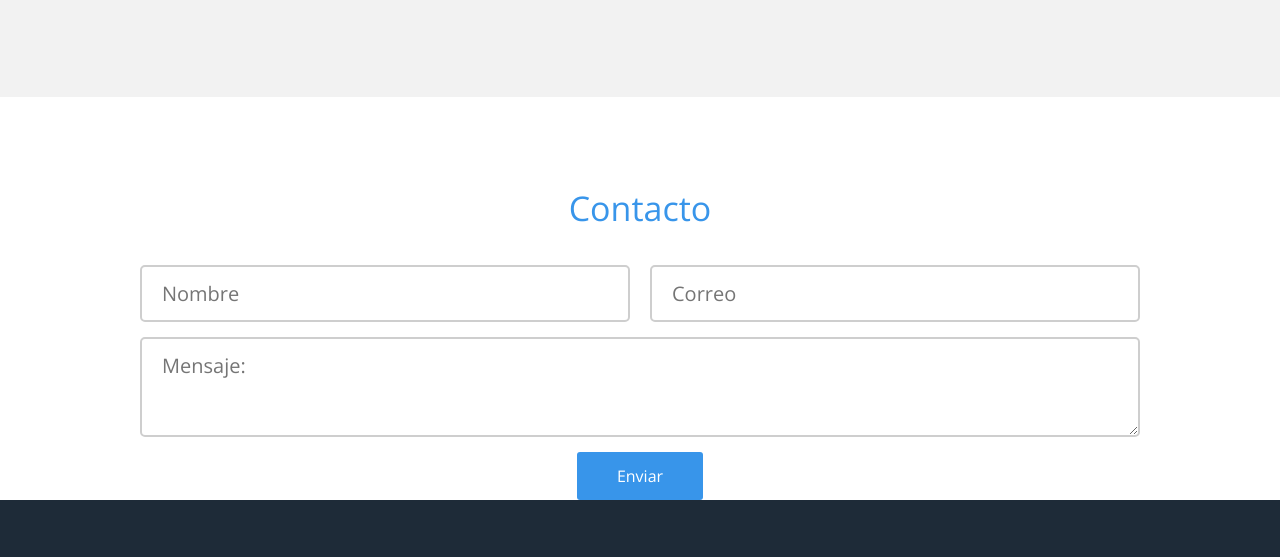
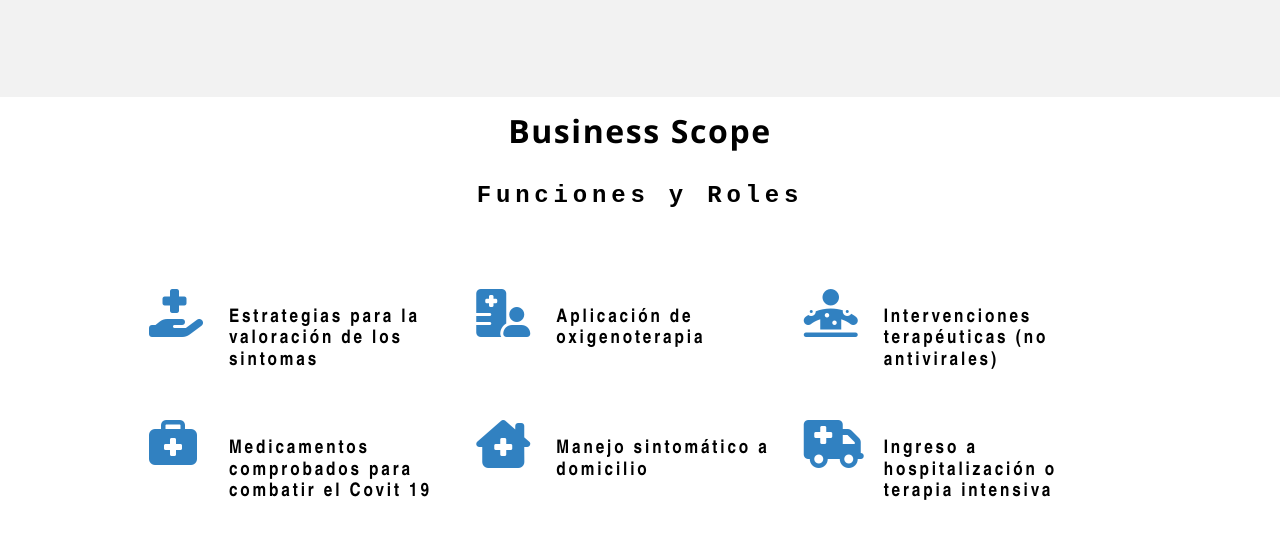
Before and after one commit to Vinici0/ProyectoAplicacionesWeb, a plain HTML site: page index.html in a window 1280 px wide. Shown: the part 1680-2237 px from the top of the page. Drawn offline with nearby package versions, Linux system fonts and the light colour scheme.

Commit message:
Business-Scope-v1

```diff
--- a/css/estilos.css
+++ b/css/estilos.css
@@ -1,7 +1,7 @@
-*{
+* {
     -webkit-box-sizing: border-box;
     -moz-box-sizing: border-box;
-    box-sizing:border-box ;
+    box-sizing: border-box;
     /*Para que todo tenga la misma cantidad de anchura*/
 }
 
@@ -11,25 +11,23 @@ body {
     font-size: 16px;
 }
 
-.contenedor{
+.contenedor {
     width: 90%;
     max-width: 1000px;
-   /* background: #ccc;*/
-    margin:auto;/*Para cetrar todo*/
+    /* background: #ccc;*/
+    margin: auto; /*Para cetrar todo*/
     overflow: hidden;
 }
 
-
 /* ------ ------ HEADER ------- -----*/
 header {
-    background: url('../img/006\ Columnas.png') #44709d;
+    background: url("../img/006\ Columnas.png") #44709d;
     background-repeat: no-repeat;
     background-position: center;
-    max-height: 600px;/*Alto maximo*/
-
+    max-height: 600px; /*Alto maximo*/
 }
 
-header .menu{
+header .menu {
     margin: 40px 0;
 }
 
@@ -38,16 +36,16 @@ header .menu a {
     color: #fff;
     padding-bottom: 9px;
     display: inline-block;
-    text-decoration:none ;
+    text-decoration: none;
     border-bottom: 2px solid transparent;
     font-size: 1em;
 }
 
-header .menu a:hover{
+header .menu a:hover {
     border-bottom: 2px solid #fff;
 }
 
-header .contenedor-texto{
+header .contenedor-texto {
     display: flex;
     justify-content: center;
     align-content: center;
@@ -63,56 +61,51 @@ header .contenedor-texto .texto {
 }
 
 header .contenedor-texto .texto h1,
-header .contenedor-texto .texto h2{
+header .contenedor-texto .texto h2 {
     color: #fff;
     font-weight: 300;
     margin: 0;
 }
 
-header .contenedor-texto .texto .nombre{
+header .contenedor-texto .texto .nombre {
     margin-bottom: 10px;
     font-size: 50px;
     line-height: 50px;
-
 }
 
-header .contenedor-texto .texto .profecion{
+header .contenedor-texto .texto .profecion {
     font-size: 25px;
     line-height: 25px;
-
 }
 
 /* ------ ------ MAIN ------- -----*/
-.main .contenedor{
+.main .contenedor {
     overflow: visible;
 }
-
-
 
 .main .acerca-de {
     text-align: center;
 }
 
-.main .acerca-de .foto{
+.main .acerca-de .foto {
     margin-top: -60px;
-
 }
 
-.main .acerca-de .foto img{
+.main .acerca-de .foto img {
     vertical-align: top;
     border-radius: 50%;
-    border: 5px solid rgba( 255, 255, 255, 0.2)
+    border: 5px solid rgba(255, 255, 255, 0.2);
 }
 
-.main .acerca-de .texto{
+.main .acerca-de .texto {
     color: #5a5a5a;
-    font-size: 1em;/*16px*/
+    font-size: 1em; /*16px*/
     line-height: 30px;
     width: 80%;
-    margin:40px auto 60px auto;
+    margin: 40px auto 60px auto;
 }
 
-.main .acerca-de .texto .titulo{
+.main .acerca-de .texto .titulo {
     font-size: 34px;
     line-height: 34px;
     margin-bottom: 40px;
@@ -121,13 +114,13 @@ header .contenedor-texto .texto .profecion{
     text-align: center;
 }
 
-.main .acerca-de .texto .bold{
+.main .acerca-de .texto .bold {
     color: #3895ea;
     text-decoration: underline;
 }
 
 .main .calculo input[type="altura"],
-.main .calculo input[type="peso"]{
+.main .calculo input[type="peso"] {
     width: 10%;
 }
 
@@ -136,8 +129,8 @@ header .contenedor-texto .texto .profecion{
     padding: 60px 0; /*Para el IMC*/
 }
 
-.main .trabajos .contenedor{
-    overflow: hidden;/*SOLUCIONAR POSIBLES ERRORES DE ESPACIADO*/
+.main .trabajos .contenedor {
+    overflow: hidden; /*SOLUCIONAR POSIBLES ERRORES DE ESPACIADO*/
 }
 
 .main .trabajos .titulo {
@@ -157,46 +150,113 @@ header .contenedor-texto .texto .profecion{
     justify-content: space-between;
 }
 
-.main .trabajos .contenedor-trabajos .trabajo{
+.main .trabajos .contenedor-trabajos .trabajo {
     width: 23%;
     margin-bottom: 40px;
-
 }
 
-.main .trabajos .contenedor-trabajos .trabajo .thumb{
+.main .trabajos .contenedor-trabajos .trabajo .thumb {
     width: 100%;
     margin-bottom: 10px;
 }
 
-.main .trabajos .contenedor-trabajos .trabajo .thumb img{
-    width:100%;
+.main .trabajos .contenedor-trabajos .trabajo .thumb img {
+    width: 100%;
     vertical-align: top;
     border-radius: 4px;
 }
 
-.main .trabajos .contenedor-trabajos .trabajo .descripcion{
+.main .trabajos .contenedor-trabajos .trabajo .descripcion {
     text-align: center;
 }
 
-.main .trabajos .contenedor-trabajos .trabajo .descripcion .nombre{
+.main .trabajos .contenedor-trabajos .trabajo .descripcion .nombre {
     font-weight: 700;
     color: #3895ea;
     margin-bottom: 10px;
 }
 
-.main .trabajos .contenedor-trabajos .trabajo .descripcion .categoria{
+.main .trabajos .contenedor-trabajos .trabajo .descripcion .categoria {
     font-size: 14px;
     color: #636363;
 }
 
+/* PARTE NUEVA MAIN-ARTICL / INICIO */
+
+.contenedor-services {
+    display: grid;
+    place-content: center;
+    place-items: center;
+}
+
+.business-scope {
+    width: 85%;
+    border-radius: 20px;
+    background: #fff;
+}
+
+.titule_medical {
+    display: flex;
+    justify-content: center;
+}
+
+.t_num1 {
+    margin: 1rem 0;
+    font-size: 2rem;
+    font-family: "Segoe UI", Tahoma, Geneva, Verdana, sans-serif;
+    letter-spacing: 0.1rem;
+}
+
+.t_num2 {
+    font-size: 1.5rem;
+    font-family: "Courier New", Courier, monospace;
+    letter-spacing: 0.3rem;
+    font-weight: 600;
+}
+
+.medical_items {
+    display: flex;
+    flex-flow: row wrap;
+    justify-content: center;
+    padding: 3rem;
+}
+
+.medical_item {
+    display: flex;
+    width: 33%;
+    margin-bottom: 2rem;
+}
+
+.medical_item_inner {
+    display: flex;
+    width: 90%;
+}
+
+.medical_item_icon {
+    display: flex;
+}
+
+.medical_item_icon i {
+    width: 4rem;
+    font-size: 3rem;
+    margin-right: 1rem;
+    color: #0b69b6d7;
+}
+
+.medical_item_context h3 {
+    margin-bottom: 1rem;
+    font-family: "Arial Narrow", Arial, sans-serif;
+    font-weight: 600;
+    letter-spacing: 0.18rem;
+}
+/* PARTE NUEVA MAIN-ARTICL / FIN */
 
 /* ------ ------ FOOTER ------- -----*/
 footer {
     padding: 60px 0;
-
 }
 
-footer .contacto .titulo{
+footer .contacto .titulo {
     font-size: 34px;
     line-height: 34px;
     margin-bottom: 40px;
@@ -205,10 +265,10 @@ footer .contacto .titulo{
     text-align: center;
 }
 
-footer .contacto .formulario{
+footer .contacto .formulario {
     display: flex;
-    flex-wrap: wrap;/*Dividir el espacio*/
-    justify-content: space-between;/*Separar el espacio de cada elemento*/
+    flex-wrap: wrap; /*Dividir el espacio*/
+    justify-content: space-between; /*Separar el espacio de cada elemento*/
 }
 
 footer .contacto .formulario input[type="text"],
@@ -218,7 +278,7 @@ footer .contacto .formulario textarea {
     border-radius: 5px;
     padding: 15px 20px;
     font-size: 20px;
-    color:#a4a4a4 ;
+    color: #a4a4a4;
 }
 /*
 footer .contacto .formulario input[type="text"]:focus,
@@ -243,15 +303,14 @@ footer .contacto .formulario textarea {
     margin-bottom: 15px;
 }
 
-footer .contacto .formulario .boton{
-    margin:auto;
-    background:#3895ea ;
+footer .contacto .formulario .boton {
+    margin: auto;
+    background: #3895ea;
     color: #fff;
     border: none;
     border-radius: 3px;
     padding: 15px 40px;
     cursor: pointer;
-
 }
 
 footer .contacto .formulario .boton:hover {
@@ -263,19 +322,18 @@ footer .redes-sociales {
     padding: 60px 0;
 }
 
-footer .contenedor{
+footer .contenedor {
     display: flex;
     justify-content: center;
 }
 
-footer .redes-sociales a{
-    color:#fff;
+footer .redes-sociales a {
+    color: #fff;
     text-align: center;
     width: 100px;
     display: block;
-    padding:15px 0 ;
+    padding: 15px 0;
     border-radius: 3px;
     font-size: 30px;
     margin: 0 20px;
-
 }
--- a/index.html
+++ b/index.html
@@ -1,23 +1,20 @@
 <!DOCTYPE html>
 <html lang="en">
+
 <head>
   <meta charset="UTF-8" />
   <meta http-equiv="X-UA-Compatible" content="IE=edge" />
   <meta name="viewport" content="width=device-width, initial-scale=1.0" />
   <link rel="preconnect" href="https://fonts.gstatic.com" />
-    <script
-      src="https://kit.fontawesome.com/0ea7a89597.js"
-      crossorigin="anonymous"
-    ></script>
-    <link
-      href="https://fonts.googleapis.com/css2?family=Open+Sans:ital,wght@0,300;0,400;0,600;0,700;1,600&display=swap"
-      rel="stylesheet"
-    />
+  <script src="https://kit.fontawesome.com/0ea7a89597.js" crossorigin="anonymous"></script>
+  <link href="https://fonts.googleapis.com/css2?family=Open+Sans:ital,wght@0,300;0,400;0,600;0,700;1,600&display=swap"
+    rel="stylesheet" />
   <link rel="stylesheet" href="css/estilos.css" />
   <link rel="stylesheet" href="css/normalize.css" />
 
   <title>IMC</title>
 </head>
+
 <body>
   <header>
     <div class="contenedor">
@@ -87,10 +84,7 @@
           </div>
           <div class="trabajo">
             <div class="thumb">
-                <img
-                  src="img/Trabajos/CantidadesDeProteinasEnAlimentos.jpg-min.png"
-                  alt="Dasayunos"
-                />
+              <img src="img/Trabajos/CantidadesDeProteinasEnAlimentos.jpg-min.png" alt="Dasayunos" />
             </div>
             <div class="descripcion">
               <p class="nombre">Dasayunos</p>
@@ -108,10 +102,9 @@
           </div>
           <div class="trabajo">
             <div class="thumb">
-                 <a href="https://www.youtube.com/watch?v=MY_gyv3ZDLE&list=RDCMUCQkaczRlyBjl3UKBH59W3XQ&start_radio=1&t=7s"><img
-                  src="img/Trabajos/EjerciciosParaBajarDepeso.jpg-min.png"
-                  alt="Dasayunos"
-                /></a>
+              <a
+                href="https://www.youtube.com/watch?v=MY_gyv3ZDLE&list=RDCMUCQkaczRlyBjl3UKBH59W3XQ&start_radio=1&t=7s"><img
+                  src="img/Trabajos/EjerciciosParaBajarDepeso.jpg-min.png" alt="Dasayunos" /></a>
             </div>
             <div class="descripcion">
               <p class="nombre">Dasayunos</p>
@@ -120,10 +113,7 @@
           </div>
           <div class="trabajo">
             <div class="thumb">
-                <img
-                  src="img/Trabajos/EjerciciosParaGanarMasa.jpg-min.png"
-                  alt="Dasayunos"
-                />
+              <img src="img/Trabajos/EjerciciosParaGanarMasa.jpg-min.png" alt="Dasayunos" />
             </div>
             <div class="descripcion">
               <p class="nombre">Dasayunos</p>
@@ -132,10 +122,7 @@
           </div>
           <div class="trabajo">
             <div class="thumb">
-                <img
-                  src="img/Trabajos/TutorialesDeEjercicios-min.jpg.png"
-                  alt="Dasayunos"
-                />
+              <img src="img/Trabajos/TutorialesDeEjercicios-min.jpg.png" alt="Dasayunos" />
             </div>
             <div class="descripcion">
               <p class="nombre">Dasayunos</p>
@@ -147,6 +134,105 @@
     </section>
   </section>
 
+  <div class="contenedor-services">
+    <section class="business-scope">
+      <h2 class="titule_medical t_num1">Business Scope</h2>
+      <h4 class="titule_medical t_num2">Funciones y Roles</h4>
+      <div class="medical_items">
+        <div class="medical_item">
+          <div class="medical_item_inner">
+            <div class="medical_item_icon">
+              <picture>
+                <i class="fas fa-hand-holding-medical"></i>
+              </picture>
+            </div>
+            <div class="medical_item_context">
+              <h3>Estrategias para la valoración de los sintomas</h3>
+              <div>
+                <p></p>
+              </div>
+            </div>
+          </div>
+        </div>
+        <div class="medical_item">
+          <div class="medical_item_inner">
+            <div class="medical_item_icon">
+              <picture>
+                <i class="fas fa-hospital-user"></i>
+                <!-- <i class="fas fa-lungs"></i> -->
+              </picture>
+            </div>
+            <div class="medical_item_context">
+              <h3>Aplicación de oxigenoterapia</h3>
+              <div>
+                <p></p>
+              </div>
+            </div>
+          </div>
+        </div>
+        <div class="medical_item">
+          <div class="medical_item_inner">
+            <div class="medical_item_icon">
+              <picture>
+                <i class="fas fa-diagnoses"></i>
+              </picture>
+            </div>
+            <div class="medical_item_context">
+              <h3>Intervenciones terapéuticas (no antivirales)</h3>
+              <div>
+                <p></p>
+              </div>
+            </div>
+          </div>
+        </div>
+        <div class="medical_item">
+          <div class="medical_item_inner">
+            <div class="medical_item_icon">
+              <picture>
+                <i class="fas fa-briefcase-medical"></i>
+              </picture>
+            </div>
+            <div class="medical_item_context">
+              <h3>Medicamentos comprobados para combatir el Covit 19</h3>
+              <div>
+                <p></p>
+              </div>
+            </div>
+          </div>
+        </div>
+        <div class="medical_item">
+          <div class="medical_item_inner">
+            <div class="medical_item_icon">
+              <picture>
+                <i class="fas fa-clinic-medical"></i>
+              </picture>
+            </div>
+            <div class="medical_item_context">
+              <h3>Manejo sintomático a domicilio</h3>
+              <div>
+                <p></p>
+              </div>
+            </div>
+          </div>
+        </div>
+        <div class="medical_item">
+          <div class="medical_item_inner">
+            <div class="medical_item_icon">
+              <picture>
+                <i class="fas fa-ambulance"></i>
+              </picture>
+            </div>
+            <div class="medical_item_context">
+              <h3>Ingreso a hospitalización o terapia intensiva</h3>
+              <div>
+                <p></p>
+              </div>
+            </div>
+          </div>
+        </div>
+      </div>
+      </article>
+      </main>
       <footer>
         <section class="contacto">
           <h3 class="titulo">Contacto</h3>
@@ -176,4 +262,5 @@
 
 
 </body>
+
 </html>
```
Lines whose indentation alone changed are shown as unchanged.
